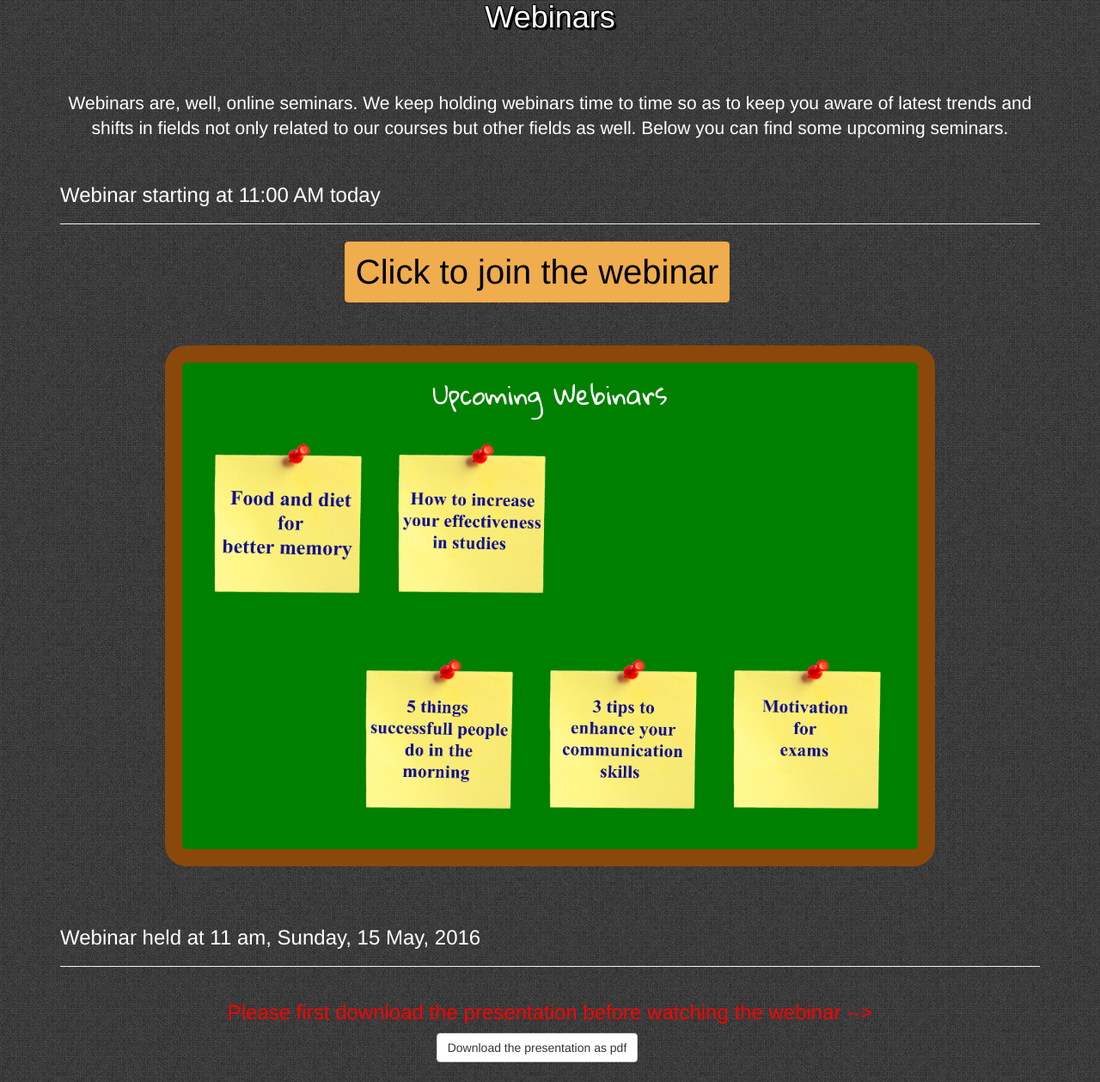
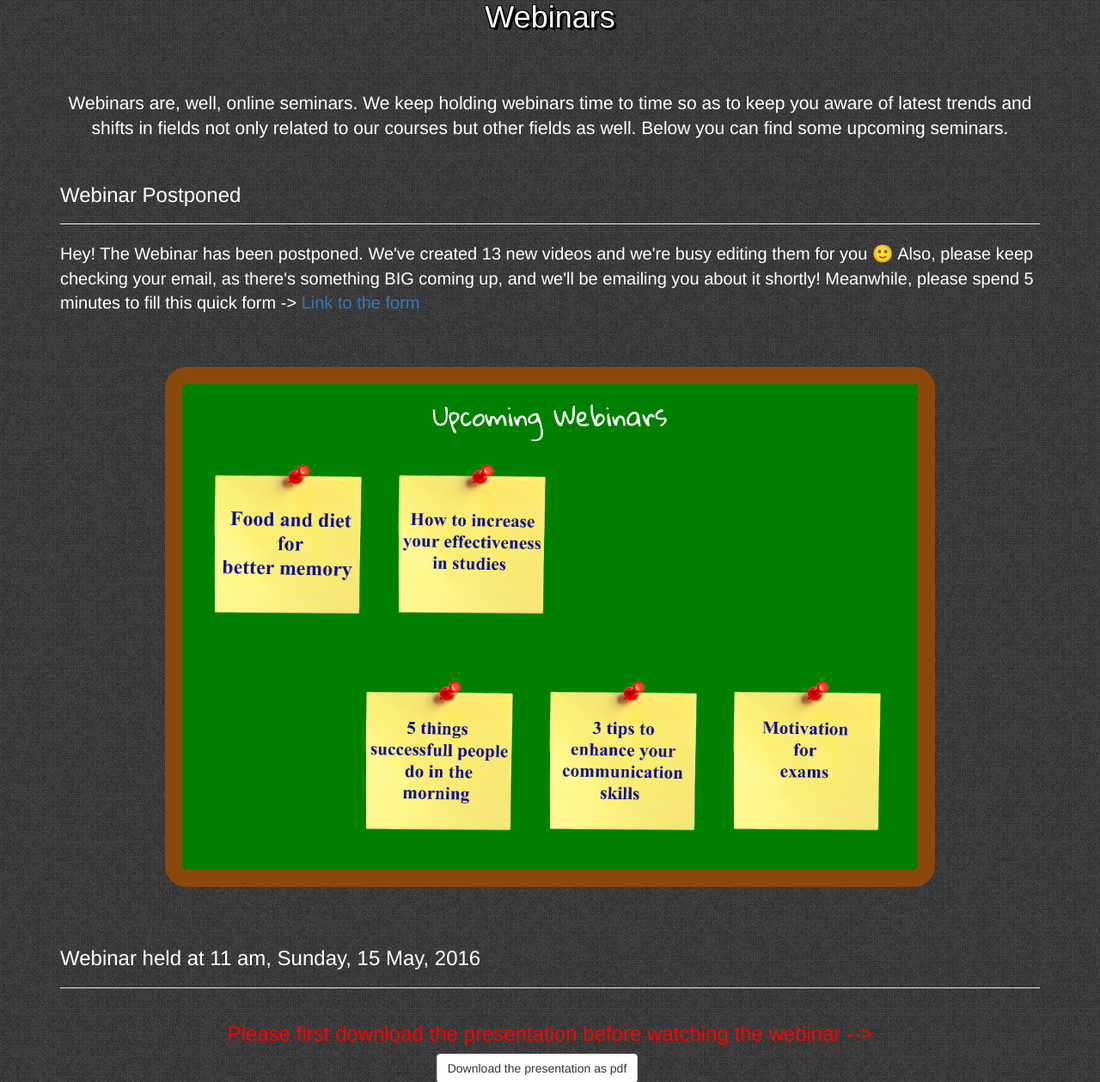
Before and after one commit to vgoel38/EmpowerK-12, a Flask app: page /webinars in a window 1280 px wide. Shown: the part 76-1335 px from the top of the page at 86% size. Run offline with Flask 2, Linux system fonts and the light colour scheme; a user stored in the database is signed in; some libraries are stand-ins or nearby versions.

Commit message:
webinar postponed

```diff
--- a/templates/webinars.html
+++ b/templates/webinars.html
@@ -24,15 +24,21 @@
     </div>
 
     <div class="container">
-        <h3 style="color: white">Webinar starting at 11:00 AM today</h3>
+        <h3 style="color: white">Webinar Postponed</h3>
         <hr>
     </div>
 
     <div id="liveWebinar" class="container">
         <!-- <h3 style="color: red; text-align: center;">Please first download the presentation before watching the webinar </h3> -->
-        <div class="lock col-md-1 row" style="width: 100%; text-align: center; "><a href="#" class="col btn btn-warning" target="_blank" style="color: black; font-size:40px;">Click to join the webinar</a></div>
-        <br><br><br>
+        <!-- <div class="lock col-md-1 row" style="width: 100%; text-align: center; "><a href="#" class="col btn btn-warning" target="_blank" style="color: black; font-size:40px;">Click to join the webinar</a></div>
+        <br><br><br> -->
         <!-- <iframe width="560" height="315" src="//www.youtube.com/embed/wENH-Nse7V8" frameborder="0" allowfullscreen></iframe> -->
+        <p style="font-size: 20px; color: white;">
+        Hey! The Webinar has been postponed. We've created 13 new videos and we're busy editing them for you 🙂
+
+        Also, please keep checking your email, as there's something BIG coming up, and we'll be emailing you about it shortly!
+        Meanwhile, please spend 5 minutes to fill this quick form -> <a href="https://goo.gl/7nYdZT" target="_blank">Link to the form</a>
+        </p>
     </div>
 
     <div id="webinars" class="container" style="background-color: green">
```
